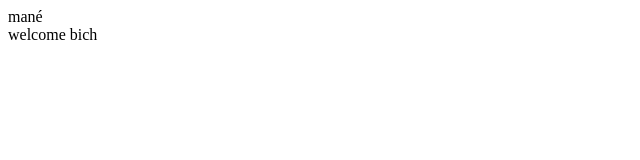
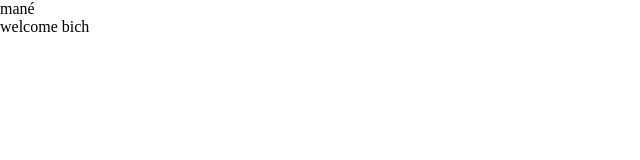
Before and after one commit to Romario-Negreiros/nextDashboard, a React (Vite) app: page / in a window 1280 px wide. Shown: the top 160 px of the page, without its empty margins (0-640 px from the left). Built offline with nearby package versions, Linux system fonts and the light colour scheme.

Commit message:
Import and render GlobalStyles component

```diff
--- a/src/App.tsx
+++ b/src/App.tsx
@@ -1,14 +1,16 @@
 import React from 'react'
 
 import { RouterProvider } from 'react-router-dom'
+import { GlobalStyles } from './styles/global'
 
 import router from './router'
 
 const App = () => {
   return (
-    <div>
+    <>
+      <GlobalStyles />
       <RouterProvider router={router} />
-    </div>
+    </>
   )
 }
 
```
